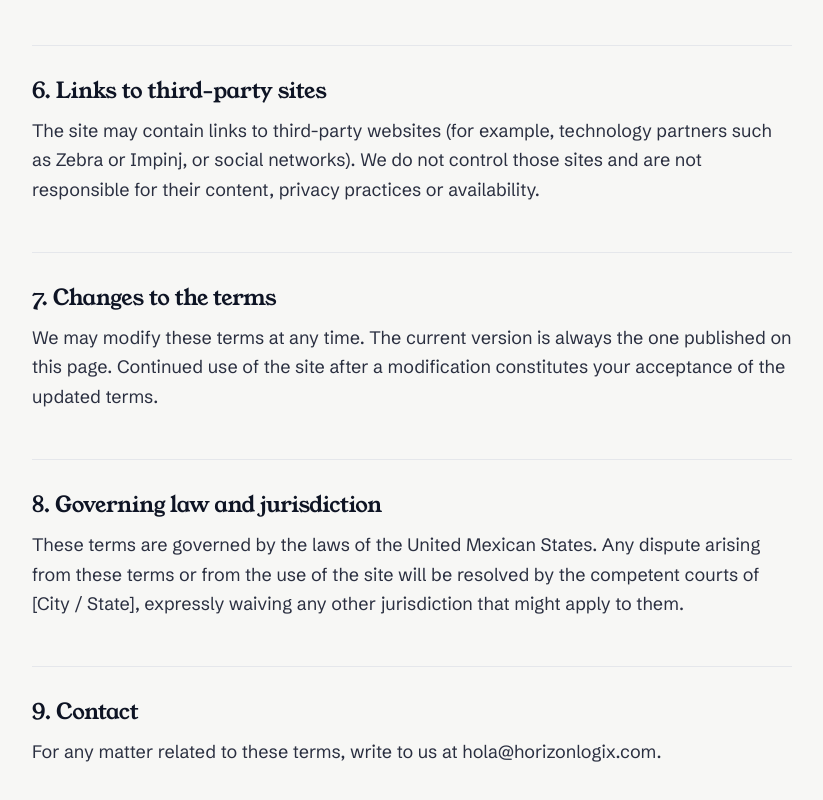
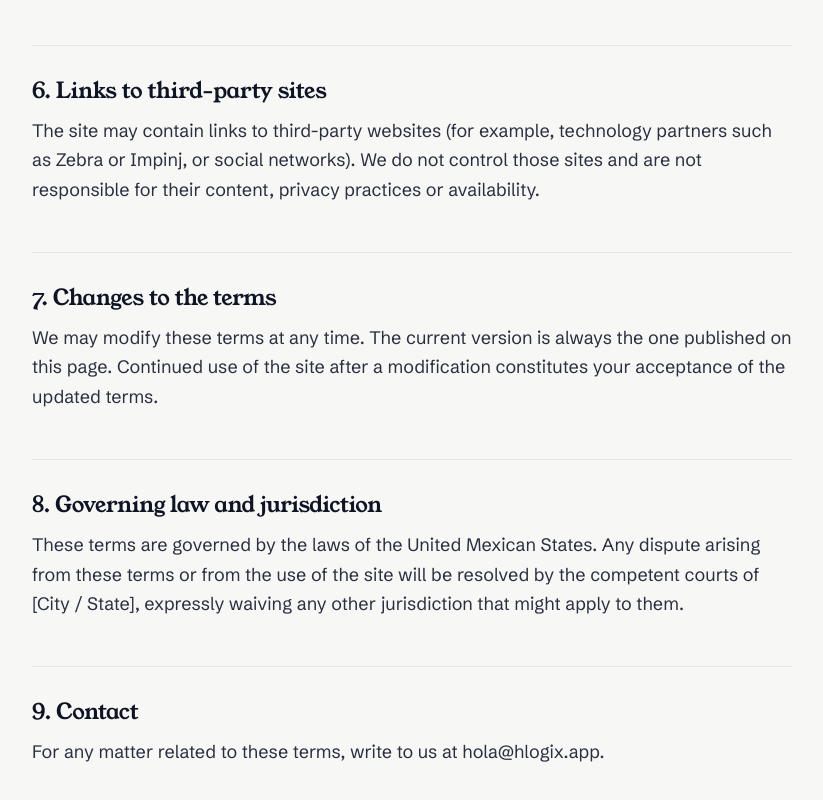
Before and after one commit to SebastianOrtega/horizonLogix-web, a React (Vite) app: page /terms in a window 1280 px wide. Shown: the part 1956-2756 px from the top of the page, without its empty margins (8-831 px from the left). Built offline with nearby package versions, Linux system fonts and the light colour scheme; no server answers.

Commit message:
chore: update company contact details, legal information, and email domains to hlogix.app

```diff
--- a/src/components/Sections.jsx
+++ b/src/components/Sections.jsx
@@ -1032,7 +1032,7 @@ export function CTABand({ t, onDemo }) {
             <Button onClick={onDemo}>
               {t.cta.primary} <Icon.Arrow />
             </Button>
-            <Button variant="ghost" href="mailto:hola@horizonlogix.com">
+            <Button variant="ghost" href="mailto:hola@hlogix.app">
               {t.cta.secondary}
             </Button>
           </div>
--- a/src/legal-content.js
+++ b/src/legal-content.js
@@ -6,13 +6,12 @@
 // real company details.
 
 const COMPANY = {
-  legalName: "[Razón social completa, S.A. de C.V.]",
+  legalName: "Movil Track, S.A. de C.V.",
   shortName: "Horizon Logix",
-  address: "[Domicilio fiscal — calle, número, colonia, ciudad, estado, CP, México]",
-  rfc: "[RFC del responsable]",
-  contactEmail: "[privacidad@horizonlogix.com]",
-  generalEmail: "hola@horizonlogix.com",
-  website: "horizonlogix.com",
+  address: "Viaducto Tlalpan Sur 26B, Tlalpan, 14370, Mexico CDMX",
+  contactEmail: "privacidad@hlogix.app",
+  generalEmail: "hola@hlogix.app",
+  website: "hlogix.app",
   retentionMonths: 24,
 };
 
@@ -42,7 +41,7 @@ export const LEGAL = {
           h: "1. Identidad y datos del responsable",
           body:
             COMPANY.legalName + " (en adelante, “" + COMPANY.shortName + "” o “nosotros”), " +
-            "con domicilio en " + COMPANY.address + " y RFC " + COMPANY.rfc + ", es el " +
+            "con domicilio en " + COMPANY.address + ", es el " +
             "responsable del tratamiento de tus datos personales recabados a través del " +
             "sitio " + COMPANY.website + ".\n\n" +
             "Para cualquier asunto relacionado con este aviso, puedes contactarnos en " +
@@ -206,7 +205,7 @@ export const LEGAL = {
         {
           h: "1. Identity and contact of the data controller",
           body:
-            COMPANY.legalName + " (hereinafter, “" + COMPANY.shortName + "” or “we”), with registered office at " + COMPANY.address + " and tax ID " + COMPANY.rfc + ", is the controller responsible for the processing of personal data collected through the " + COMPANY.website + " website.\n\n" +
+            COMPANY.legalName + " (hereinafter, “" + COMPANY.shortName + "” or “we”), with registered office at " + COMPANY.address + ", is the controller responsible for the processing of personal data collected through the " + COMPANY.website + " website.\n\n" +
             "For any matter related to this notice, you can reach us at " + COMPANY.contactEmail + ".",
         },
         {
```
Also changed, not shown: 1 other file (tests, documents, lock files or other folders).
